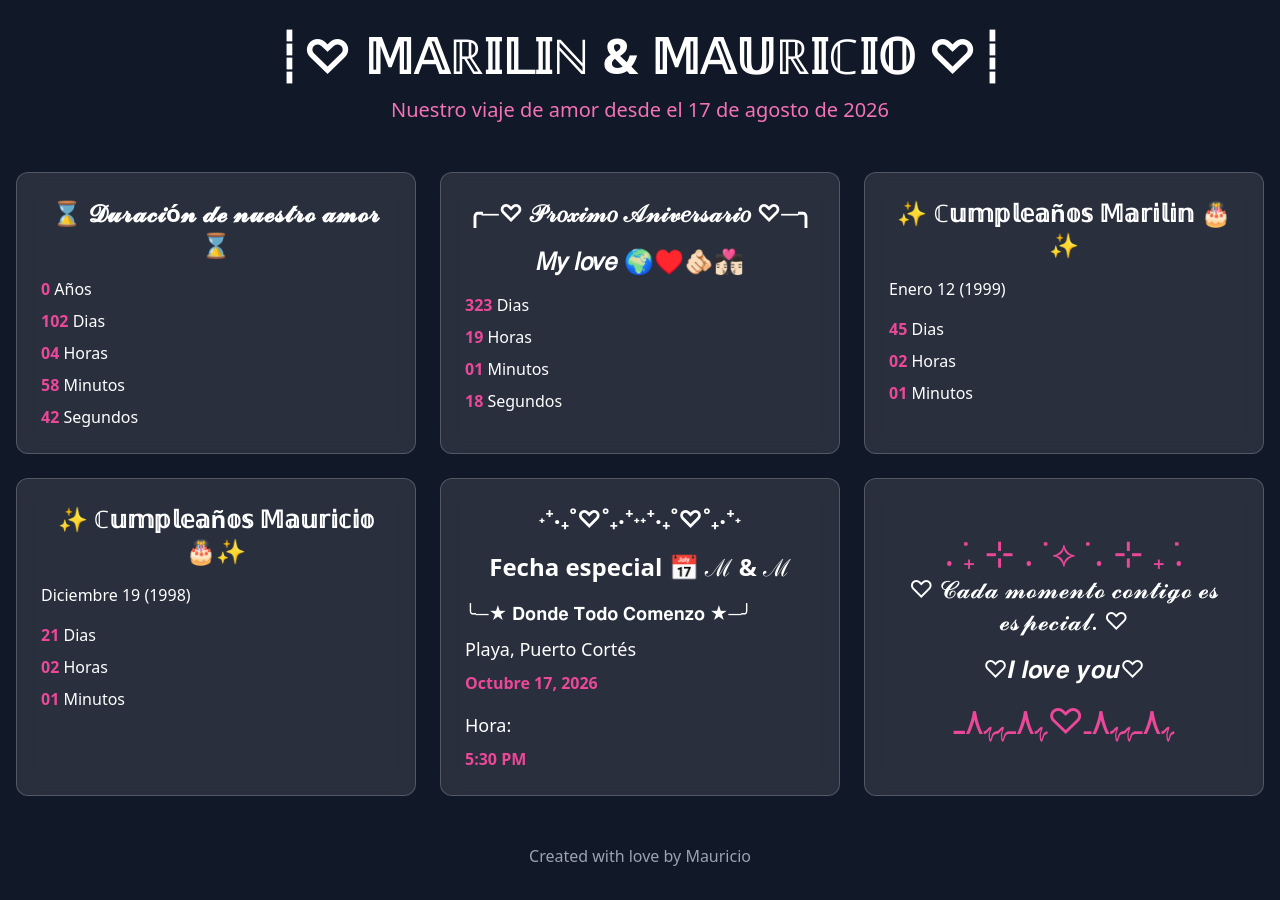
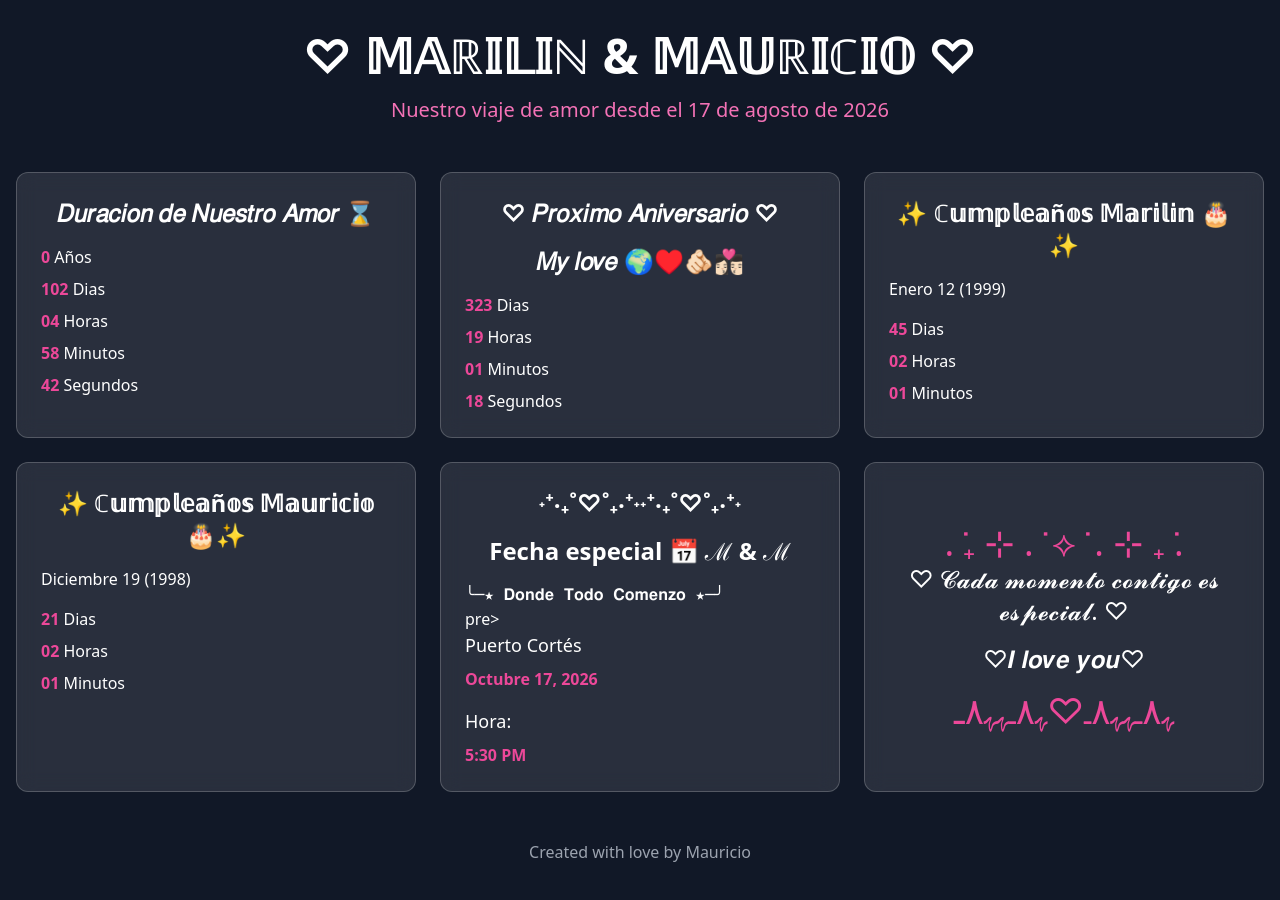
Before and after one commit to michaelinteriano16-ai/michaelinteriano16-ai.github.io, a plain HTML site: page index.html in a window 1280 px wide. Drawn offline with nearby package versions, Linux system fonts and the light colour scheme.

Commit message:
Update index.html

```diff
--- a/index.html
+++ b/index.html
@@ -51,7 +51,7 @@
     <div class="container mx-auto px-4 py-8">
       <header class="text-center mb-12">
         <h2 class="text-4xl md:text-5xl font-bold mb-4">
-          ┊♡ 𝕄𝔸ℝ𝕀𝕃𝕀ℕ & 𝕄𝔸𝕌ℝ𝕀ℂ𝕀𝕆  ♡┊
+          ♡ 𝕄𝔸ℝ𝕀𝕃𝕀ℕ & 𝕄𝔸𝕌ℝ𝕀ℂ𝕀𝕆 ♡
         </h2>
         <p class="text-xl text-pink-400">Nuestro viaje de amor desde el 17 de agosto de 2026</p>
       </header>
@@ -59,7 +59,7 @@
       <div class="grid grid-cols-1 md:grid-cols-2 lg:grid-cols-3 gap-6 mb-12">
         <!-- Love Duration Card -->
         <div class="love-card rounded-xl p-6">
-          <h2 class="text-2xl font-bold mb-4 text-center">⌛ 𝓓𝓾𝓻𝓪𝓬𝓲ó𝓷 𝓭𝓮 𝓷𝓾𝓮𝓼𝓽𝓻𝓸 𝓪𝓶𝓸𝓻 ⌛</h2>
+          <h2 class="text-2xl font-bold mb-4 text-center"> 𝐷𝑢𝑟𝑎𝑐𝑖𝑜𝑛 𝑑𝑒 𝑁𝑢𝑒𝑠𝑡𝑟𝑜 𝐴𝑚𝑜𝑟 ⌛</h2>
           <div class="space-y-2">
             <p><span class="highlight" id="love-years">0</span> Años</p>
             <p><span class="highlight" id="love-days">0</span> Dias</p>
@@ -71,7 +71,7 @@
 
         <!-- Next Anniversary Card -->
         <div class="love-card rounded-xl p-6">
-          <h2 class="text-2xl font-bold mb-4 text-center">╭─♡ 𝒫𝓇𝑜𝓍𝒾𝓂𝑜 𝒜𝓃𝒾𝓋𝑒𝓇𝓈𝒶𝓇𝒾𝑜 ♡─╮</h2>
+          <h2 class="text-2xl font-bold mb-4 text-center">♡ 𝑃𝑟𝑜𝑥𝑖𝑚𝑜 𝐴𝑛𝑖𝑣𝑒𝑟𝑠𝑎𝑟𝑖𝑜 ♡</h2>
           <h3 class="text-2xl font-bold mb-4 text-center">𝑀𝑦 𝑙𝑜𝑣𝑒 🌍♥️🫵🏻👩🏻‍❤️‍💋‍👨🏻</h3>
           <div class="space-y-2">
             <p><span class="highlight" id="anniv-days">0</span> Dias</p>
@@ -107,8 +107,8 @@
         <div class="love-card rounded-xl p-6">
           <h2 class="text-2xl font-bold mb-4 text-center">˖⁺‧₊˚♡˚₊‧⁺˖˖⁺‧₊˚♡˚₊‧⁺˖</h2>
           <h2 class="text-2xl font-bold mb-4 text-center">Fecha especial 📅 ℳ & ℳ</h2>
-          <p class="text-lg mb-2">╰─★ 𝐃𝐨𝐧𝐝𝐞 𝐓𝐨𝐝𝐨 𝐂𝐨𝐦𝐞𝐧𝐳𝐨 ★─╯</p>
-          <p class="text-lg mb-2">Playa, Puerto Cortés</p>
+          <p class="text-lg mb-2"><pre>╰─★ 𝐃𝐨𝐧𝐝𝐞 𝐓𝐨𝐝𝐨 𝐂𝐨𝐦𝐞𝐧𝐳𝐨 ★─╯</pre>pre></p>
+          <p class="text-lg mb-2">Puerto Cortés</p>
           <p class="highlight">Octubre 17, 2026</p>
           <p class="text-lg mt-4 mb-2">Hora:</p>
           <p class="highlight">5:30 PM</p>
```
